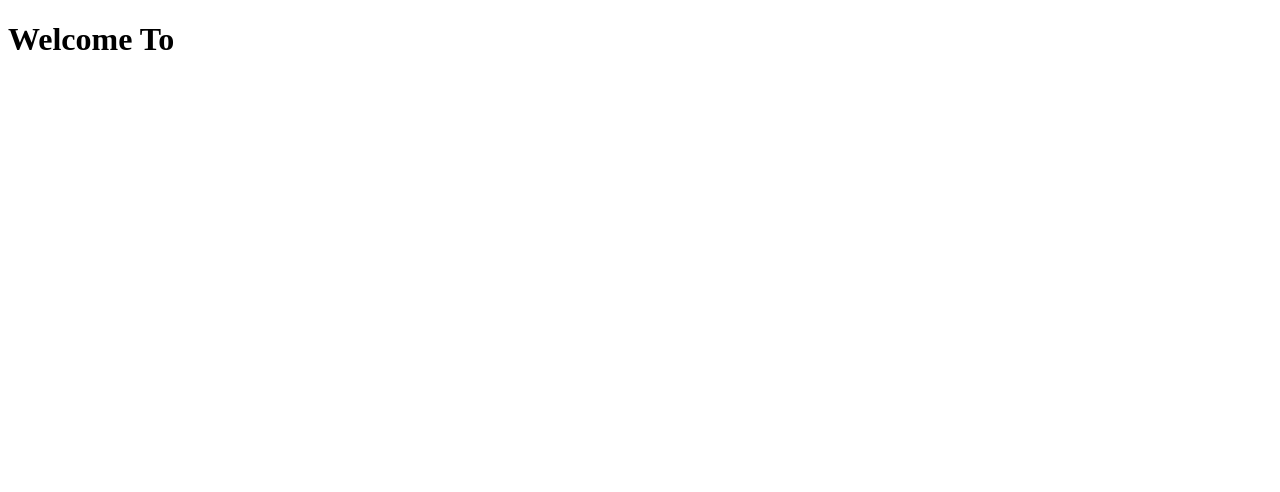
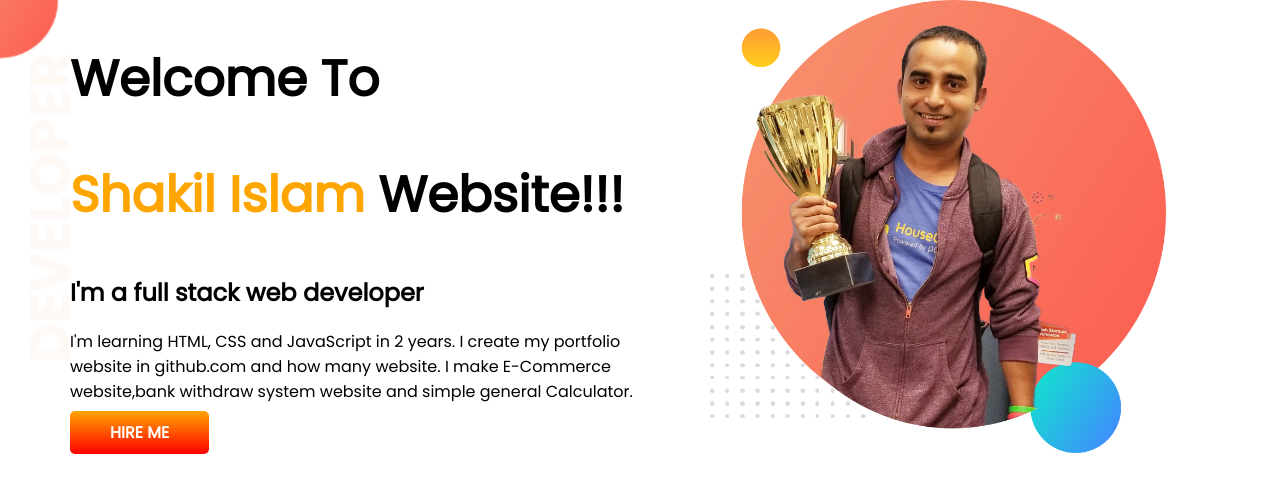
Before and after one commit to Shakil00077/Shakil-Portfolio, a plain HTML site: page index.html in a window 1280 px wide. Drawn offline with Linux system fonts and the light colour scheme.

Commit message:
first section done

```diff
--- a/index.html
+++ b/index.html
@@ -5,9 +5,22 @@
     <meta http-equiv="X-UA-Compatible" content="IE=edge">
     <meta name="viewport" content="width=device-width, initial-scale=1.0">
     <title>My Portfolio</title>
+    <link rel="preconnect" href="https://fonts.googleapis.com">
+    <link rel="preconnect" href="https://fonts.gstatic.com" crossorigin>
+    <link href="https://fonts.googleapis.com/css2?family=Poppins&display=swap" rel="stylesheet">
     <link rel="stylesheet" href="style.css">
 </head>
 <body>
-    <h1>Welcome To</h1>
+    <section class="top-banner">
+        <div class="half-width">
+            <h1>Welcome To</h1>
+            <h1><span id="name">Shakil Islam</span> Website!!!</h1>
+            <h2>I'm a full stack web developer</h2>
+            <p>I'm learning HTML, CSS and JavaScript in 2 years. I create my portfolio website in github.com and how many website. I make E-Commerce website,bank withdraw system website and simple general Calculator.</p>
+            <a class="hire-btn" target="blank" href="">HIRE ME</a>
+        </div>
+        <div class="half-width"><img src="images/jhankar.png" alt=""></div>
+    </section>
+
 </body>
 </html>
--- a/style.css
+++ b/style.css
@@ -0,0 +1,32 @@
+body{
+    font-family: 'Poppins', sans-serif;
+    margin: 0px;
+}
+h1{
+    font-size: 50px;
+}
+#name{
+    color: orange;
+}
+section{
+    display: flex;
+}
+.half-width{
+    width: 50%;
+    padding-left: 70px;
+}
+.half-width img{
+    width: 80%;
+}
+.hire-btn{
+    text-decoration: none;
+    background-image: linear-gradient(orange, red);
+    color: white;
+    font-weight: 600;
+    padding: 10px 40px;
+    border-radius: 5px;
+}
+.top-banner{
+    background-image: url(images/top-banner.png);
+    background-repeat: no-repeat;
+}
```
Also changed, not shown: images/dream-bg.png (added), images/exp-bg.png (added), images/jhankar.png (added), images/jhankar2.png (added), images/my-bg.png (added), images/my-bg2.png (added), images/top-banner.png (added).
